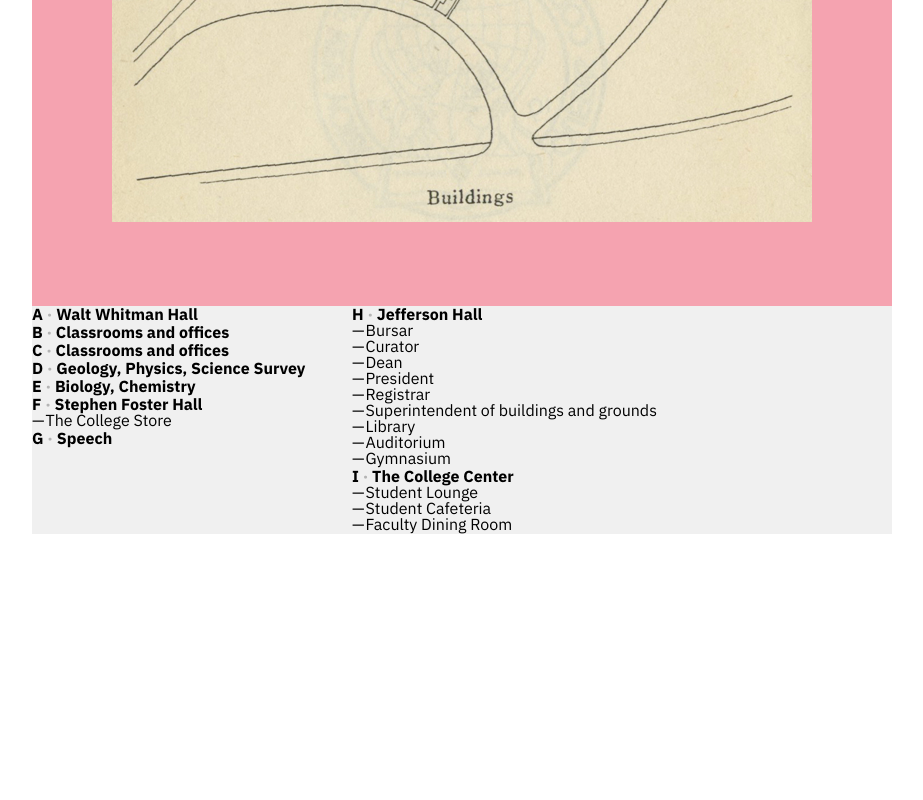
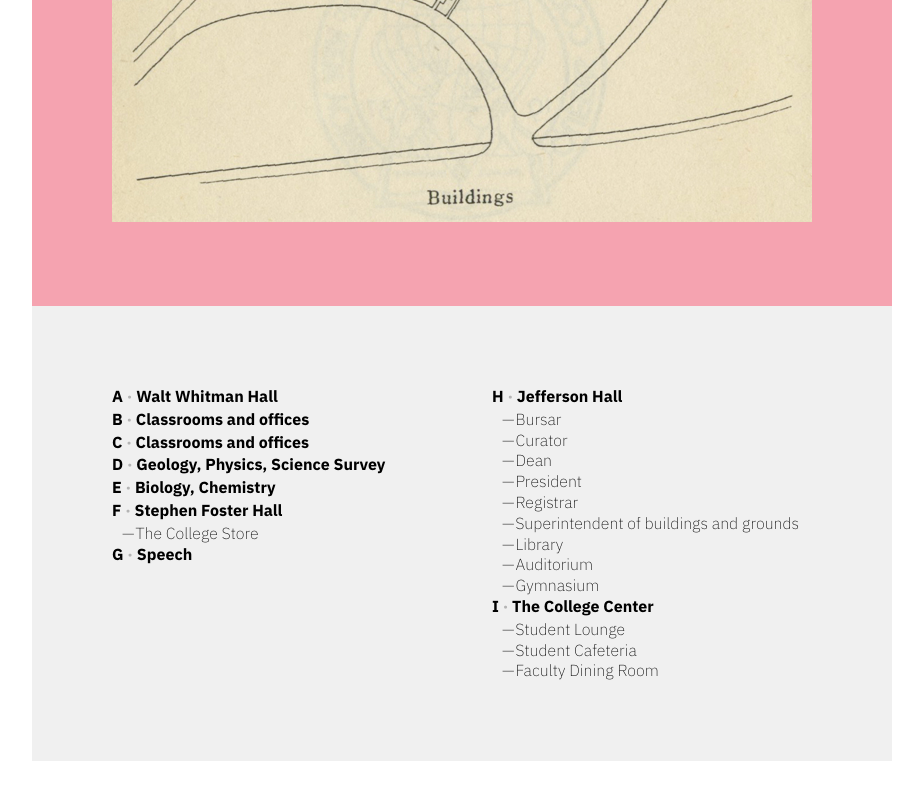
Before and after one commit to klaomayita/a-partial-history-of-queens-college-through-campus-maps--solution, a website: page campus-map--1940.html in a window 1280 px wide. Shown: the part 864-1664 px from the top of the page, without its empty margins (208-1131 px from the left). Before the commit the page ends 1398 px from the top, so only its background shows below. Drawn offline with nearby package versions, Linux system fonts and the light colour scheme; files that its build step writes are made by us from their sources.

Commit message:
Update CSS to reflect the removal of the .legend class

```diff
--- a/sass/_lists.scss
+++ b/sass/_lists.scss
@@ -3,33 +3,32 @@
    font-weight: $extra-light;
 }
 
-main {
-   ul {
+#legend {
+   display: flex;
+   background-color: $color-bg--list;
+   padding-bottom: (5 * $leading);
+   line-height: 1.3;
+
+   /// Both legends
+   > ul {
+      padding-top: (5 * $leading);
       width: (4 * $width--grid-unit);
 
-      &.legend {
-
-         padding: {
-            top: (5 * $leading);
-            bottom: (5 * $leading);
-            left: $width--grid-unit;
-         }
-
+      li {
          ul {
-            margin-left: 10px;
-            line-height: 1.3;
+            margin-left: ($width--grid-gutter / 2);
             font-weight: $extra-light;
          }
+      }
 
-         &:nth-child(2) {
-            padding-left: $width--grid-column;
-         }
+      /// The left legend
+      &:nth-child(1) {
+         padding-left: $width--grid-unit;
+      }
 
+      /// The right legend
+      &:nth-child(2) {
+         padding-left: $width--grid-column;
       }
    }
 }
-
-#legend {
-   display: flex;
-   background-color: $color-bg--list;
-}
--- a/sass/_main.scss
+++ b/sass/_main.scss
@@ -2,6 +2,7 @@
    background-color: $color-bg--main;
    padding-top: (2.9 * $leading);
    width: (10 * $width--grid-unit) + $width--grid-column;
+   margin-bottom: (5 * $leading);
 
    p {
       padding-left: $width--grid-unit;
```
